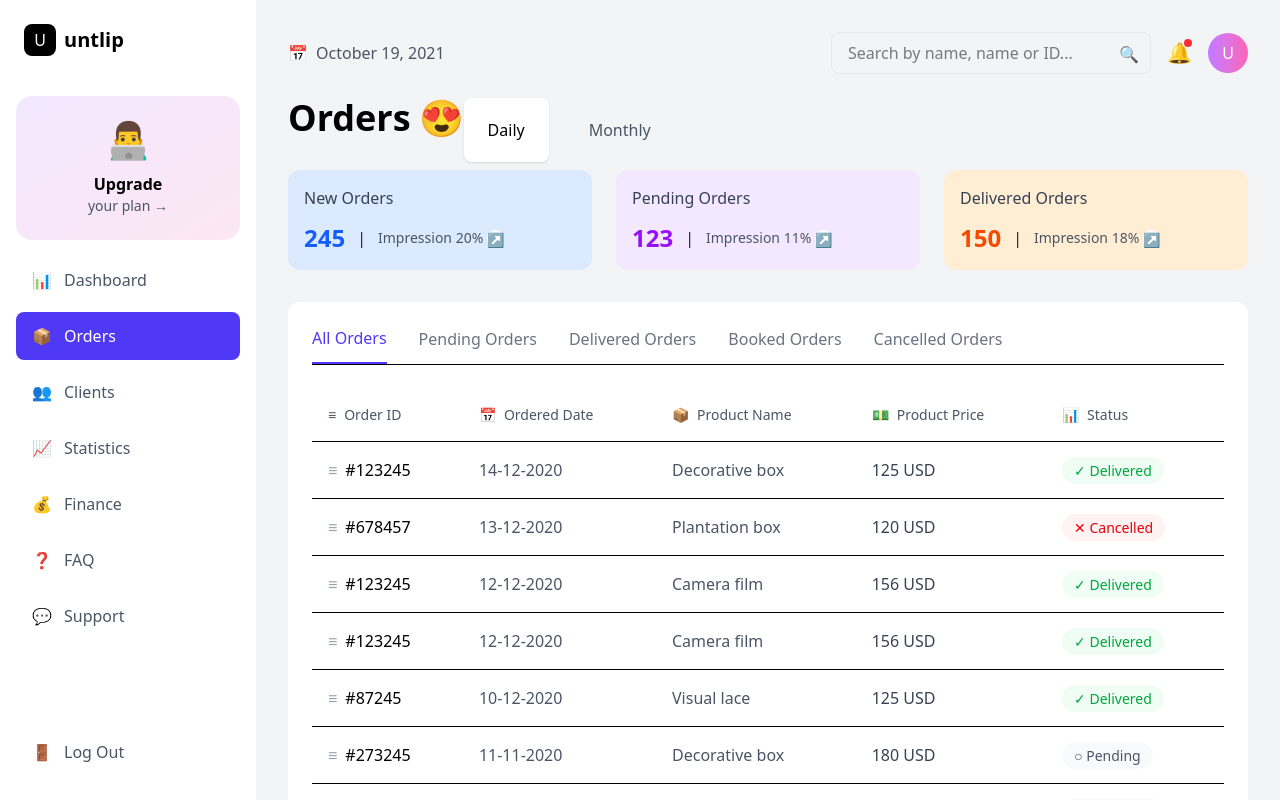
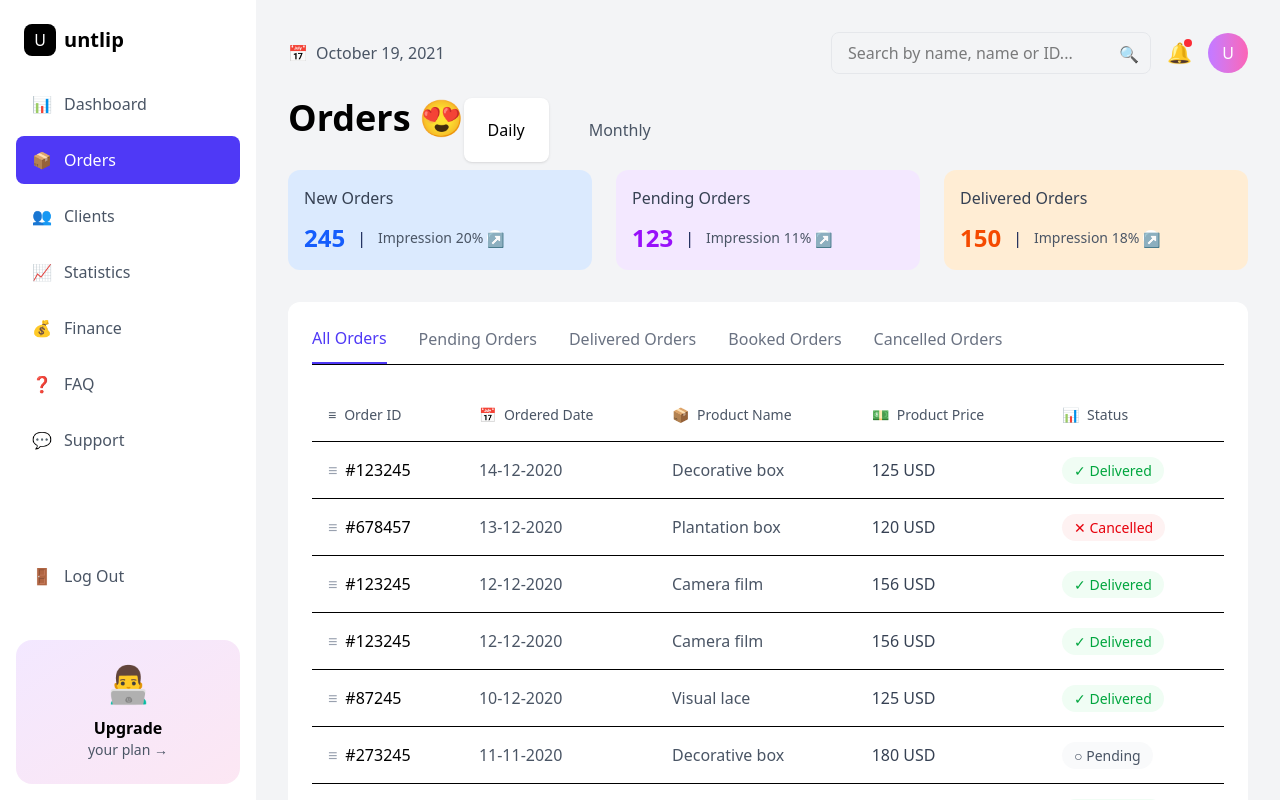
Before and after one commit to shreyk04/dashboard-ui, a React (Vite) app: page / in a window 1280 px wide. Built offline with nearby package versions, Linux system fonts and the light colour scheme.

Commit message:
styling changes in sidebar

```diff
--- a/src/components/Sidebar.tsx
+++ b/src/components/Sidebar.tsx
@@ -19,11 +19,7 @@ const Sidebar = () => {
                 </div>
                 <span className="text-xl font-semibold">untlip</span>
             </div>
-            <div className="m-4 bg-gradient-to-br from-purple-100 to-pink-100 rounded-2xl p-6 text-center">
-                <div className="mb-3 text-4xl">👨‍💻</div>
-                <p className="font-semibold">Upgrade</p>
-                <p className="text-sm text-gray-600">your plan →</p>
-            </div>
+
 
             <div className="flex-1 px-4">
                 {menuItems.map((item, idx) => (
@@ -46,6 +42,12 @@ const Sidebar = () => {
                 <span>🚪</span>
                 <span>Log Out</span>
             </div>
+
+            <div className="m-4 bg-gradient-to-br from-purple-100 to-pink-100 rounded-2xl p-6 text-center">
+                <div className="mb-3 text-4xl">👨‍💻</div>
+                <p className="font-semibold">Upgrade</p>
+                <p className="text-sm text-gray-600">your plan →</p>
+            </div>
         </div>
     );
 };
```
